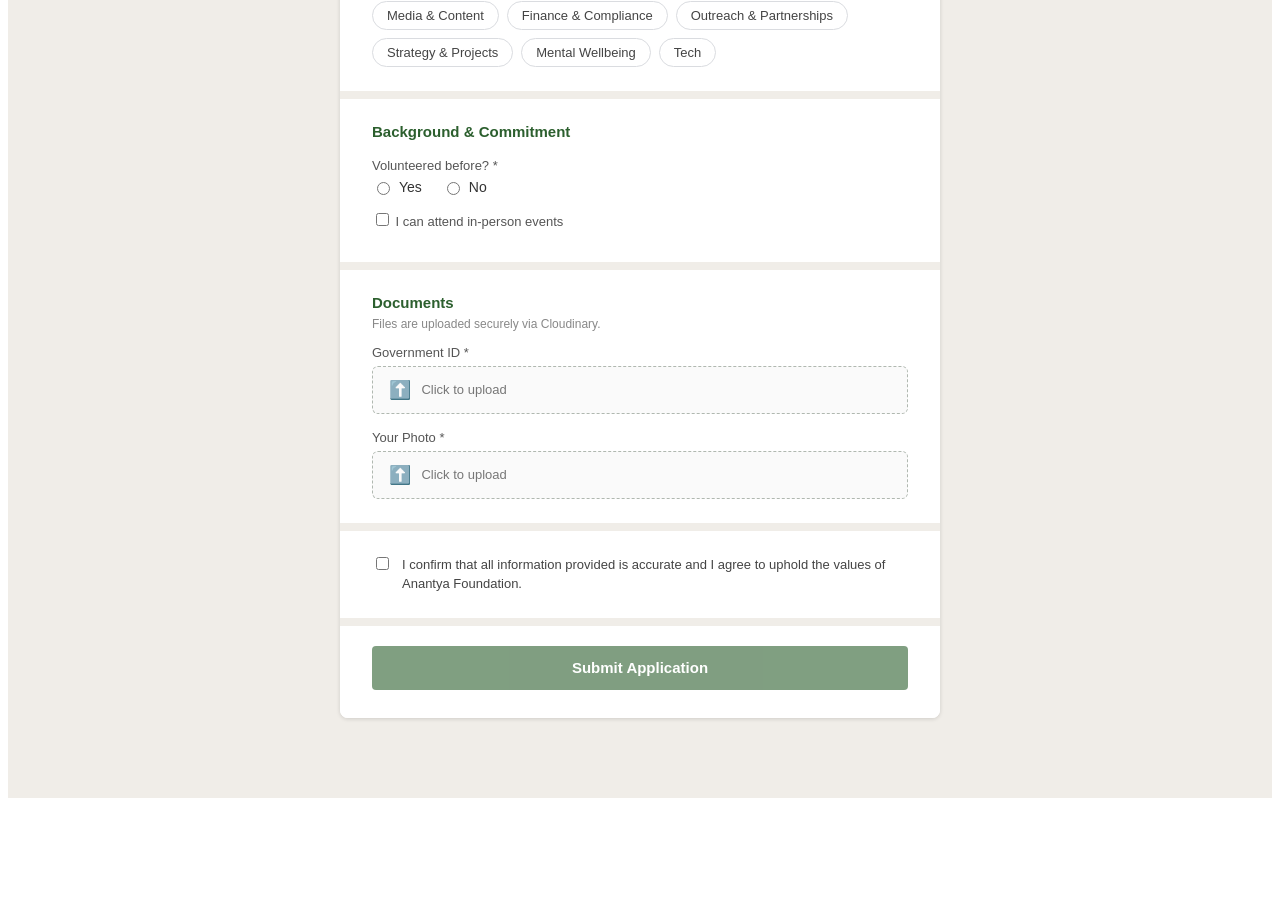
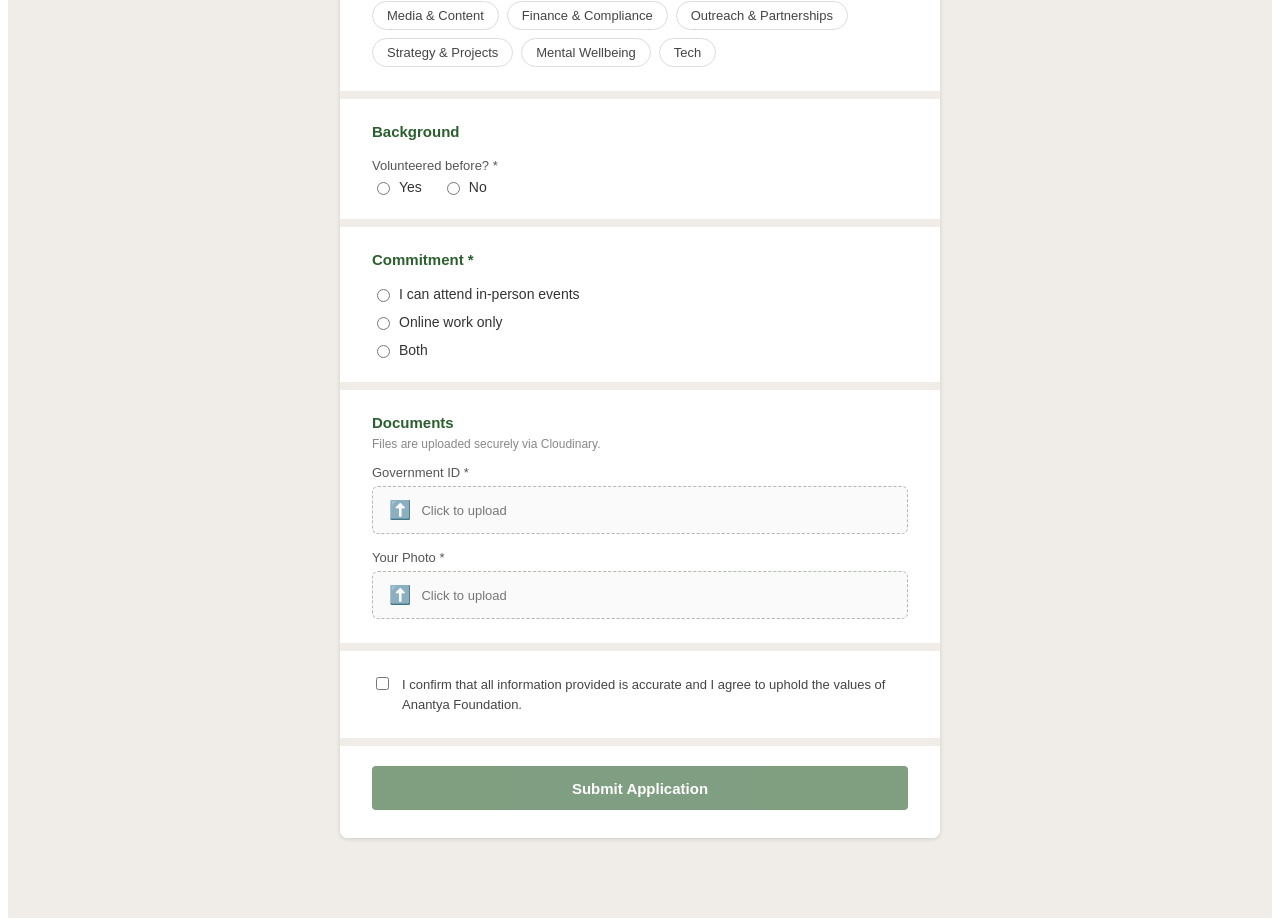
Before and after one commit to Rachit74/anantya-views, a Vue app: page /onboarding in a window 1280 px wide. Shown: the part 1117-2037 px from the top of the page. Before the commit the page ends 1923 px from the top, so only its background shows below. Built offline with nearby package versions, Linux system fonts and the light colour scheme.

Commit message:
update can attend evetns to commitment status

```diff
--- a/src/views/AdminDashboard.vue
+++ b/src/views/AdminDashboard.vue
@@ -106,7 +106,7 @@ const allDepartments = computed(() => {
 const stats = computed(() => ({
   total:      members.value.length,
   admins:     members.value.filter(m => m.is_admin).length,
-  canAttend:  members.value.filter(m => m.can_attend_events).length,
+  offline:    members.value.filter(m => m.commitment === 'Offline').length,
   experienced: members.value.filter(m => m.volunteered_before === 'Yes').length,
 }))
 
@@ -278,8 +278,8 @@ const deleteMember = async () => {
           <span class="stat-label">Admins</span>
         </div>
         <div class="stat-item">
-          <span class="stat-num">{{ stats.canAttend }}</span>
-          <span class="stat-label">Can Attend</span>
+          <span class="stat-num">{{ stats.offline }}</span>
+          <span class="stat-label">Offline</span>
         </div>
         <div class="stat-item">
           <span class="stat-num">{{ stats.experienced }}</span>
@@ -346,7 +346,7 @@ const deleteMember = async () => {
                 <th>Departments</th>
                 <th class="sortable" @click="setSort('gender')">Gender {{ sortIcon('gender') }}</th>
                 <th>Role</th>
-                <th>Events</th>
+                <th>Commitment</th>
                 <th></th>
               </tr>
             </thead>
@@ -390,9 +390,7 @@ const deleteMember = async () => {
                   </span>
                 </td>
                 <td>
-                  <span class="badge" :class="{ yes: member.can_attend_events }">
-                    {{ member.can_attend_events ? 'Yes' : 'No' }}
-                  </span>
+                  <span class="badge">{{ member.commitment || '—' }}</span>
                 </td>
                 <td>
                   <button class="view-btn" @click.stop="selectedMember = member">View</button>
@@ -447,8 +445,8 @@ const deleteMember = async () => {
           <span class="badge" :class="{ admin: selectedMember.is_admin }">
             {{ selectedMember.is_admin ? 'Admin' : 'Member' }}
           </span>
-          <span class="badge" :class="{ yes: selectedMember.can_attend_events }">
-            {{ selectedMember.can_attend_events ? 'Attends Events' : 'Remote Only' }}
+          <span class="badge" :class="{ yes: selectedMember.commitment === 'Offline' || selectedMember.commitment === 'Both' }">
+            {{ selectedMember.commitment || '—' }}
           </span>
           <span class="badge" :class="{ yes: selectedMember.volunteered_before === 'Yes' }">
             {{ selectedMember.volunteered_before === 'Yes' ? 'Experienced' : 'First-time' }}
--- a/src/views/OnboardingView.vue
+++ b/src/views/OnboardingView.vue
@@ -19,7 +19,7 @@ const form = reactive({
   department: '',
   volunteered_before: '',
   acknowledgement: false,
-  can_attend_events: false,
+  commitment: '',
   government_id_picture: '',
   member_picture: '',
 })
@@ -235,7 +235,7 @@ const handleSubmit = async () => {
         </div>
 
         <div class="section">
-          <h2>Background &amp; Commitment</h2>
+          <h2>Background</h2>
 
           <div class="field">
             <label>Volunteered before? *</label>
@@ -244,12 +244,16 @@ const handleSubmit = async () => {
               <label class="radio"><input type="radio" v-model="form.volunteered_before" value="No" /> No</label>
             </div>
           </div>
+        </div>
 
+        <div class="section">
+          <h2>Commitment *</h2>
           <div class="field">
-            <label class="checkbox">
-              <input type="checkbox" v-model="form.can_attend_events" />
-              I can attend in-person events
-            </label>
+            <div class="radio-group vertical">
+              <label class="radio"><input type="radio" v-model="form.commitment" value="Offline" required /> I can attend in-person events</label>
+              <label class="radio"><input type="radio" v-model="form.commitment" value="Online" /> Online work only</label>
+              <label class="radio"><input type="radio" v-model="form.commitment" value="Both" /> Both</label>
+            </div>
           </div>
         </div>
 
@@ -462,6 +466,7 @@ input:focus, select:focus {
 .chip.active { background: #2c5f2e; border-color: #2c5f2e; color: white; }
 
 .radio-group { display: flex; gap: 20px; }
+.radio-group.vertical { flex-direction: column; gap: 12px; }
 .radio { display: flex; align-items: center; gap: 6px; cursor: pointer; font-size: 14px; }
 .radio input { accent-color: #2c5f2e; }
 
```
